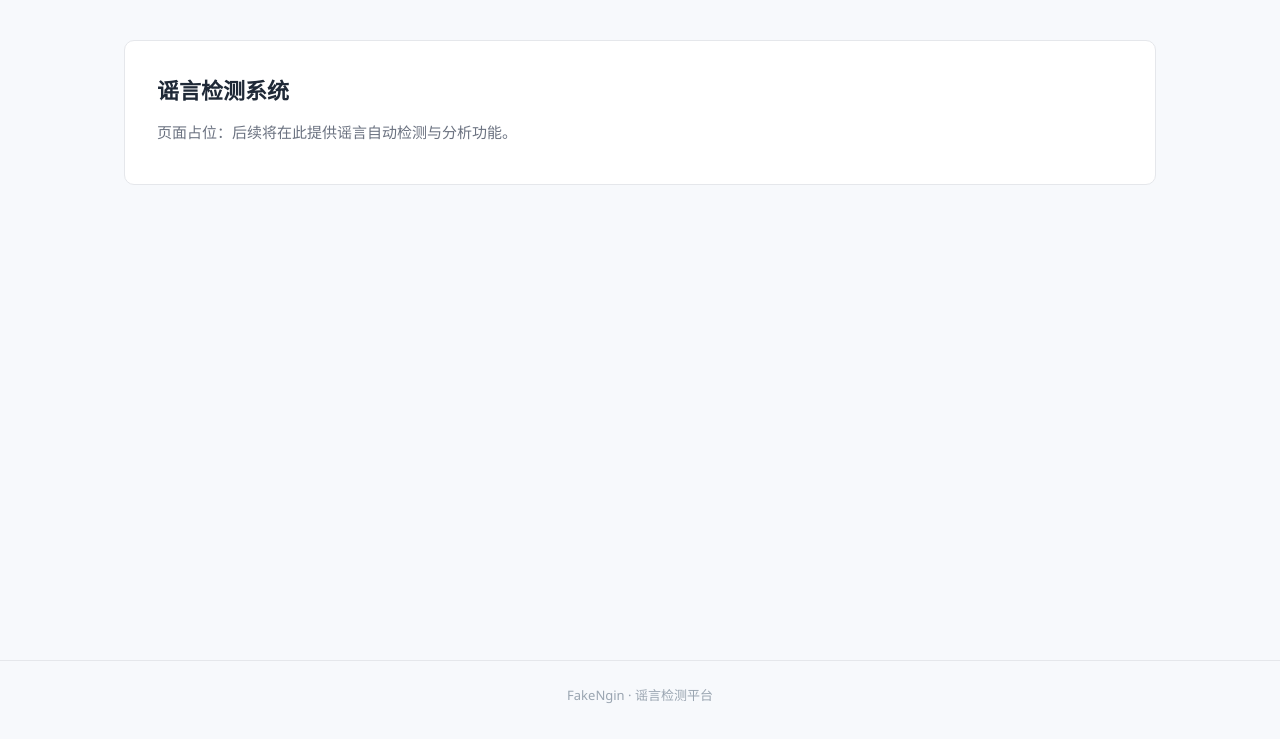
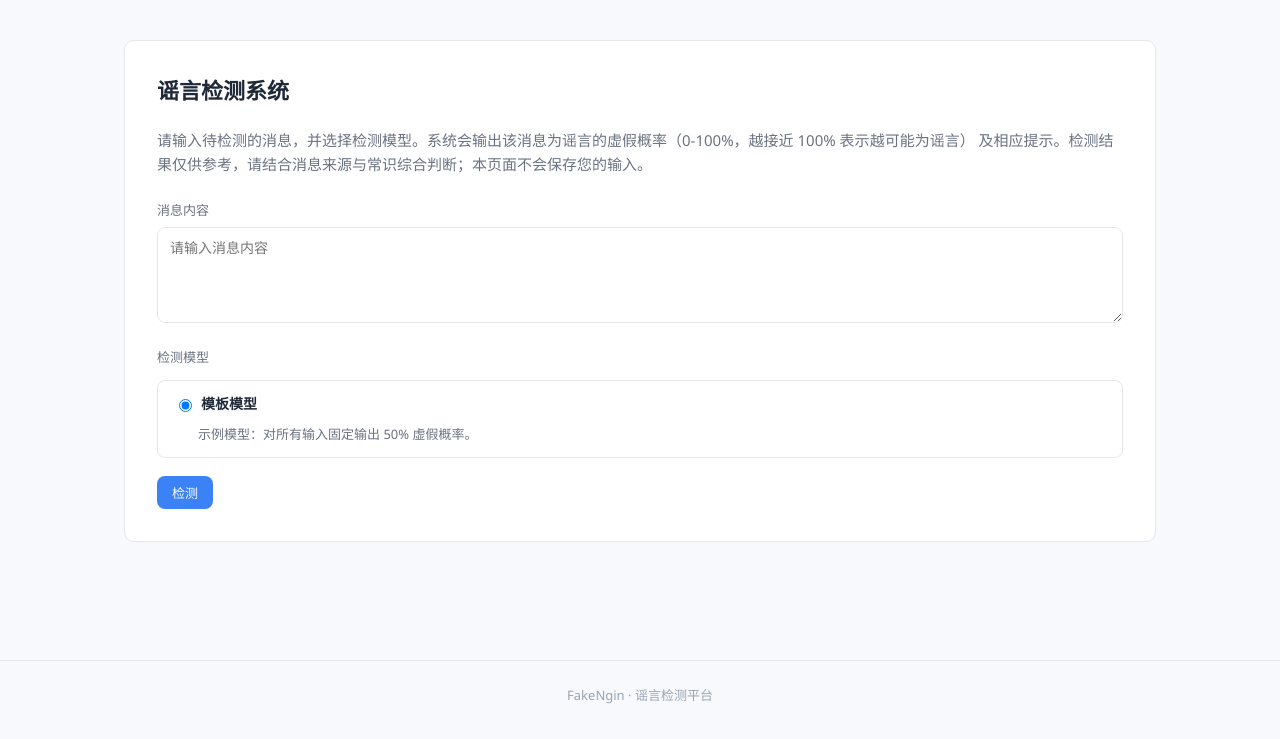
Before and after one commit to Impossible-ccx/FakeNgin, a Flask app: page /detect in a window 1280 px wide. Shown: the part 61-800 px from the top of the page. Run offline with Flask 3, Linux system fonts and the light colour scheme.

Commit message:
完成谣言检测界面

```diff
--- /dev/null
+++ b/src/checkmodel/__init__.py
@@ -0,0 +1,51 @@
+"""谣言检测模型工厂。
+
+手动维护 MODEL_MODULES 列表以登记模型；对每个模型文件，导入其
+MODEL_CLASS 并以 name 注册。模型实例在首次使用时惰性创建并调用
+initialize()。
+"""
+
+import importlib
+
+MODEL_MODULES = [
+    "template_model"
+]
+
+_instances = {}
+
+
+def _load_module_class(module_name):
+    module = importlib.import_module("." + module_name, __name__)
+    model_class = getattr(module, "MODEL_CLASS", None)
+    if model_class is None:
+        raise ValueError("模型文件 {} 未定义 MODEL_CLASS".format(module_name))
+    return model_class
+
+
+def get_models():
+    """返回全部模型的元信息（不实例化、不初始化）。"""
+    models = []
+    for module_name in MODEL_MODULES:
+        model_class = _load_module_class(module_name)
+        models.append({
+            "id": model_class.name,
+            "display_name": model_class.display_name,
+            "description": model_class.description,
+        })
+    return models
+
+
+def get_model(model_id):
+    """按 id 获取模型实例，首次调用时初始化并缓存。"""
+    if model_id in _instances:
+        return _instances[model_id]
+
+    for module_name in MODEL_MODULES:
+        model_class = _load_module_class(module_name)
+        if model_class.name == model_id:
+            instance = model_class()
+            instance.initialize()
+            _instances[model_id] = instance
+            return instance
+
+    raise KeyError(model_id)
--- a/src/webapp/routes/detect.py
+++ b/src/webapp/routes/detect.py
@@ -1,10 +1,63 @@
 """谣言检测系统页。"""
 
-from flask import render_template
+import checkmodel
+from flask import flash, render_template, request
 
 from . import main
 
+WARNING_HIGH = 70
+WARNING_MEDIUM = 40
 
-@main.route("/detect")
+
+def _warning(percentage):
+    if percentage >= WARNING_HIGH:
+        return "high", "高度疑似谣言，请谨慎对待并核实来源。"
+    if percentage >= WARNING_MEDIUM:
+        return "medium", "存在谣言可能，建议进一步核实。"
+    return "low", "暂未发现明显的谣言特征。"
+
+
+@main.route("/detect", methods=["GET", "POST"])
 def detect():
-    return render_template("detect.html")
+    models = checkmodel.get_models()
+    default_model = models[0]["id"] if models else ""
+    selected = request.values.get("model", default_model)
+
+    message = ""
+    result = None
+
+    if request.method == "POST":
+        message = request.form.get("message", "").strip()
+        if not message:
+            flash("请输入消息内容", "error")
+        elif not selected:
+            flash("请选择检测模型", "error")
+        else:
+            try:
+                model = checkmodel.get_model(selected)
+            except KeyError:
+                flash("所选模型不存在", "error")
+            else:
+                probability, extra_info = model.check(message)
+                percentage = max(0, min(100, int(round(float(probability)))))
+                level, warning = _warning(percentage)
+                result = {
+                    "percentage": percentage,
+                    "level": level,
+                    "warning": warning,
+                    "extra_info": extra_info,
+                }
+
+    selected_label = next(
+        (m["display_name"] for m in models if m["id"] == selected),
+        selected,
+    )
+
+    return render_template(
+        "detect.html",
+        models=models,
+        selected=selected,
+        selected_label=selected_label,
+        message=message,
+        result=result,
+    )
--- a/web/static/css/style.css
+++ b/web/static/css/style.css
@@ -197,14 +197,14 @@ a {
     margin-bottom: 18px;
 }
 
-.field span {
+.field > span {
     display: block;
     font-size: 13px;
     color: var(--muted);
     margin-bottom: 6px;
 }
 
-.field input {
+.field input:not([type="radio"]):not([type="checkbox"]) {
     width: 100%;
     padding: 10px 12px;
     border: 1px solid var(--line);
@@ -214,7 +214,7 @@ a {
     transition: border-color 0.15s, box-shadow 0.15s;
 }
 
-.field input:focus {
+.field input:not([type="radio"]):not([type="checkbox"]):focus {
     border-color: var(--blue);
     box-shadow: 0 0 0 3px rgba(59, 130, 246, 0.15);
 }
@@ -402,7 +402,7 @@ a {
     resize: vertical;
 }
 
-.field input:focus,
+.field input:not([type="radio"]):not([type="checkbox"]):focus,
 .field textarea:focus {
     border-color: var(--blue);
     box-shadow: 0 0 0 3px rgba(59, 130, 246, 0.15);
@@ -615,6 +615,79 @@ a {
     border-color: #fca5a5;
 }
 
+/* --------------------------------------------------------- detect */
+.detect-intro {
+    color: var(--muted);
+    margin: 0 0 24px;
+}
+
+.model-options {
+    display: flex;
+    flex-direction: row;
+    flex-wrap: wrap;
+    gap: 12px;
+    padding-top: 6px;
+}
+
+.model-option {
+    flex: 1 1 220px;
+    border: 1px solid var(--line);
+    border-radius: 8px;
+    padding: 12px 16px;
+}
+
+.model-name {
+    font-weight: 600;
+}
+
+.model-desc {
+    color: var(--muted);
+    font-size: 13px;
+    margin: 6px 0 0 24px;
+}
+
+.detect-result {
+    border: 1px solid var(--line);
+    border-radius: var(--radius);
+    padding: 24px;
+    text-align: center;
+}
+
+.detect-score {
+    font-size: 44px;
+    font-weight: 700;
+    line-height: 1.2;
+}
+
+.detect-warning {
+    margin-top: 8px;
+    font-size: 15px;
+}
+
+.detect-high {
+    background: #fef2f2;
+    border-color: #fecaca;
+    color: #b91c1c;
+}
+
+.detect-medium {
+    background: #fffbeb;
+    border-color: #fde68a;
+    color: #b45309;
+}
+
+.detect-low {
+    background: #ecfdf5;
+    border-color: #a7f3d0;
+    color: #047857;
+}
+
+.detect-extra {
+    color: var(--muted);
+    font-size: 13px;
+    margin: 16px 0 0;
+}
+
 @media (max-width: 720px) {
     .form-grid {
         grid-template-columns: 1fr;
--- a/web/templates/detect.html
+++ b/web/templates/detect.html
@@ -4,7 +4,57 @@
 
 {% block content %}
 <section class="panel">
-    <h2>谣言检测系统</h2>
-    <p class="placeholder-note">页面占位：后续将在此提供谣言自动检测与分析功能。</p>
+    <div class="panel-head">
+        <h2>谣言检测系统</h2>
+    </div>
+
+    <p class="detect-intro">
+        请输入待检测的消息，并选择检测模型。系统会输出该消息为谣言的虚假概率（0-100%，越接近 100% 表示越可能为谣言）
+        及相应提示。检测结果仅供参考，请结合消息来源与常识综合判断；本页面不会保存您的输入。
+    </p>
+
+    <form method="post" action="{{ url_for('main.detect') }}">
+        <label class="field field-wide">
+            <span>消息内容</span>
+            <textarea name="message" rows="4" placeholder="请输入消息内容">{{ message }}</textarea>
+        </label>
+
+        <div class="field">
+            <span>检测模型</span>
+            <div class="model-options">
+                {% for m in models %}
+                <div class="model-option">
+                    <label class="radio">
+                        <input type="radio" name="model" value="{{ m.id }}" {% if m.id == selected %}checked{% endif %}>
+                        <span class="model-name">{{ m.display_name }}</span>
+                    </label>
+                    <p class="model-desc">{{ m.description }}</p>
+                </div>
+                {% endfor %}
+            </div>
+        </div>
+
+        <div class="form-actions">
+            <button type="submit" class="btn btn-primary">检测</button>
+        </div>
+    </form>
 </section>
+
+{% if result %}
+<section class="panel">
+    <div class="panel-head">
+        <h2>检测结果</h2>
+        <span class="panel-meta">使用模型：{{ selected_label }}</span>
+    </div>
+
+    <div class="detect-result detect-{{ result.level }}">
+        <div class="detect-score">{{ result.percentage }}%</div>
+        <div class="detect-warning">{{ result.warning }}</div>
+    </div>
+
+    {% if result.extra_info %}
+    <p class="detect-extra">模型补充信息：{{ result.extra_info }}</p>
+    {% endif %}
+</section>
+{% endif %}
 {% endblock %}
```
Also changed, not shown: src/checkmodel/base.py (added, +20 -0 lines), src/checkmodel/template_model.py (added, +16 -0 lines).
